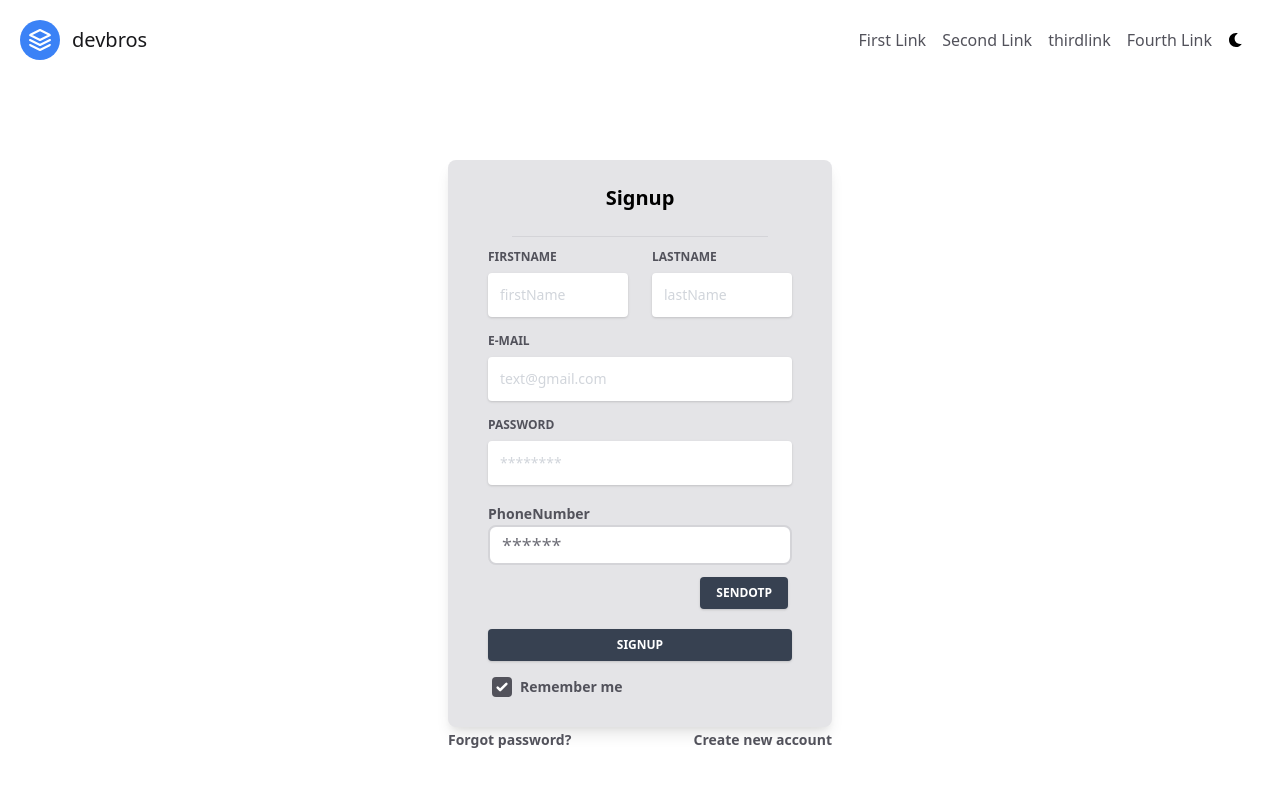
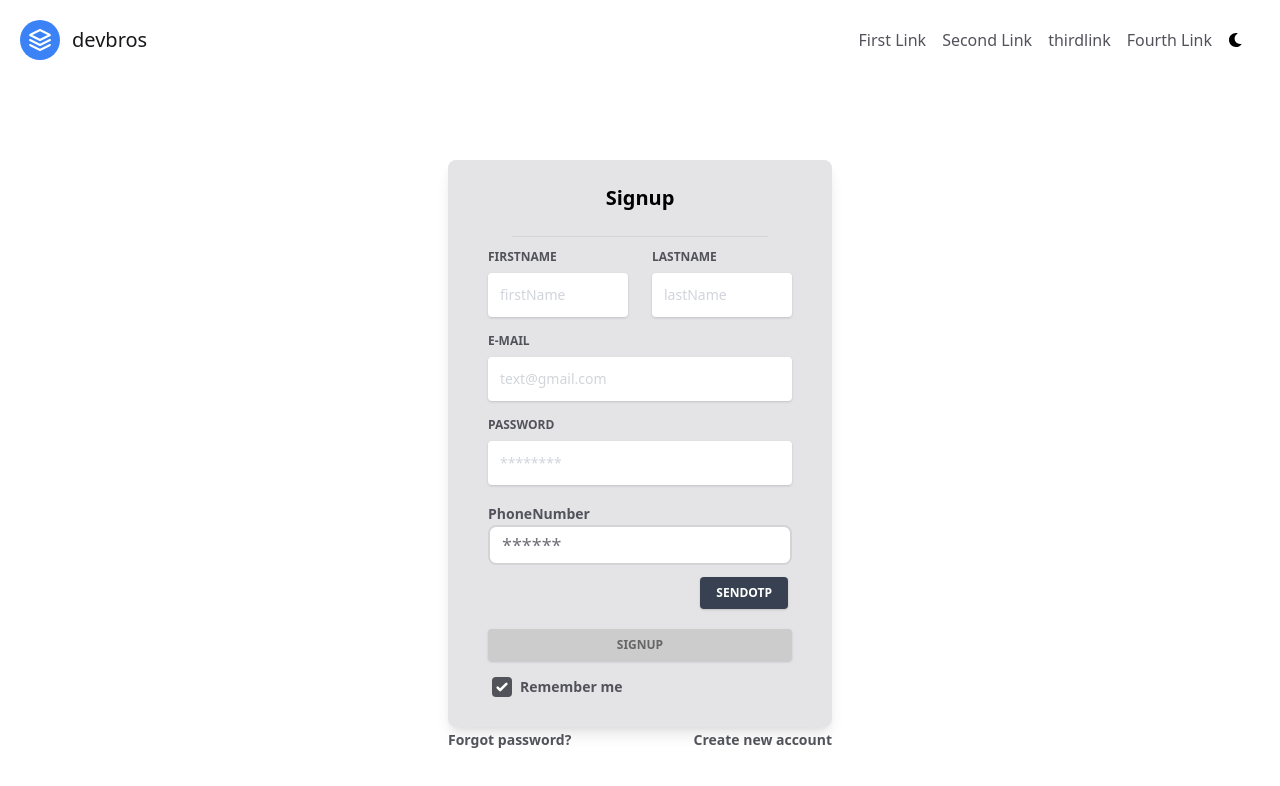
Before and after one commit to milankatira/dev-bros, a Next.js app in the folder frontend/: page /signup in a window 1280 px wide. Shown: the top 786 px of the page. Built offline with nearby package versions, Linux system fonts and the light colour scheme; no server answers; what @badrap/bar-of-progress would draw is missing.

Commit message:
fix signup screen

```diff
--- a/frontend/components/auth/signup/index.tsx
+++ b/frontend/components/auth/signup/index.tsx
@@ -15,6 +15,7 @@ const Index = () => {
   const [otp, setotp] = useState("");
   const [open, setopen] = useState(false);
   const [confirmResult, setconfirmResult] = useState(null);
+  console.log(confirmResult);
   const [IsPhoneValidate, setIsPhoneValidate] = useState(false);
   const [phoneNumber, setphoneNumber] = useState("");
   const [loading, setLoading] = useState(false);
@@ -154,7 +155,7 @@ const Index = () => {
                         <div className="relative w-full mb-3">
                           <Textinput
                             text="password"
-                            type="text"
+                            type="password"
                             name="password"
                             placeholder="********"
                             error={
--- a/frontend/components/common/design/FullWidthButtonField.tsx
+++ b/frontend/components/common/design/FullWidthButtonField.tsx
@@ -2,9 +2,15 @@ import React from "react";
 
 import { ButtonFieldProps } from "component";
 
-const FullWidthButtonField: React.FC<ButtonFieldProps> = ({ text, type, onClick }) => {
+const FullWidthButtonField: React.FC<ButtonFieldProps> = ({
+  text,
+  type,
+  onClick,
+  disabled,
+}) => {
   return (
     <button
+      disabled={disabled}
       type={type}
       onClick={onClick}
       className="bg-gray-700 active:bg-blue-600 text-white font-bold uppercase text-xs px-4 py-2 rounded shadow hover:shadow-md outline-none focus:outline-none mr-1 ease-linear transition-all duration-150 w-full mb-4"
```
Also changed, not shown: 1 other file (tests, documents, lock files or other folders).
